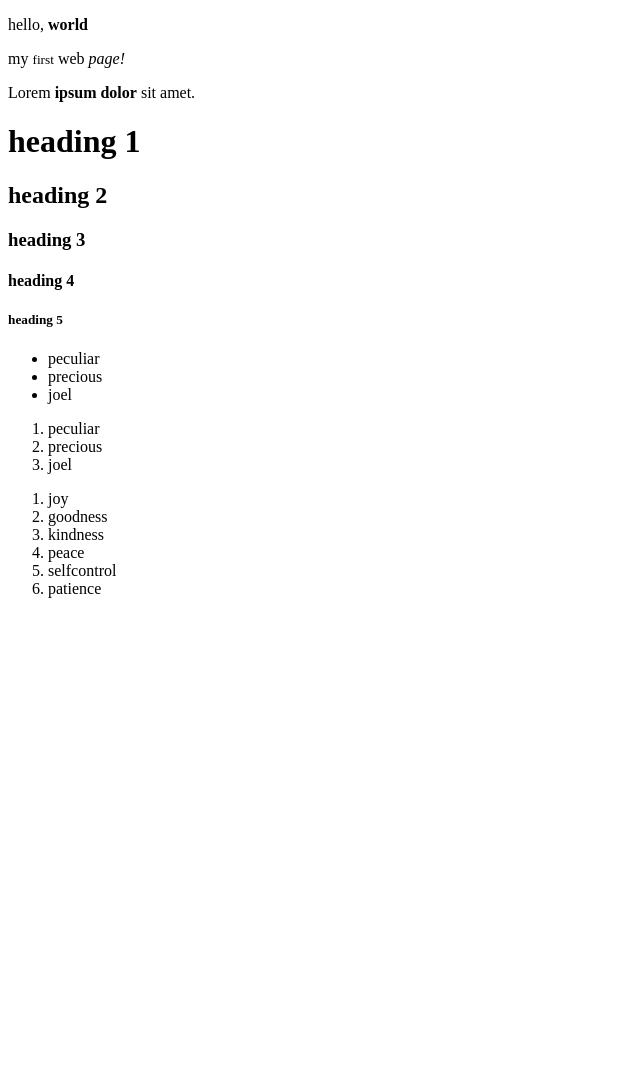
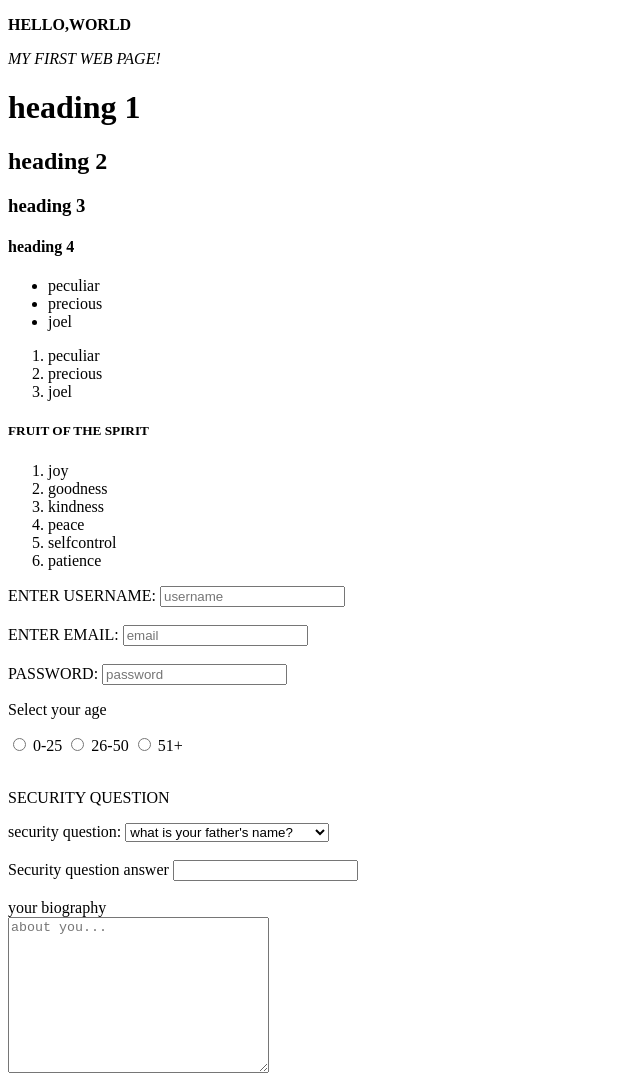
Before and after one commit to lara-p1/css_cheatsheet, a plain HTML site: page index.html in a window 1280 px wide. Shown: the whole page, without its empty margins (0-640 px from the left). Before the commit the page ends 800 px from the top, so only its background shows below. Drawn offline with Linux system fonts and the light colour scheme.

Commit message:
add new input

```diff
--- a/index.html
+++ b/index.html
@@ -5,9 +5,8 @@
   </head>
   <body>
     <div>
-      <p>hello, <strong>world</strong></p>
-      <p>my <small>first</small> web <em>page!</em></p>
-      <p>Lorem <strong>ipsum dolor</strong> sit amet.</p>
+      <p><strong>HELLO,WORLD</strong></p>
+      <p><em>MY FIRST WEB PAGE!</em></p>
     </div>
 
     <div>
@@ -15,7 +14,6 @@
       <h2>heading 2</h2>
       <h3>heading 3</h3>
       <h4>heading 4</h4>
-      <h5>heading 5</h5>
     </div>
 
     <div>
@@ -34,6 +32,7 @@
       </ol>
     </div>
     <div>
+      <h5>FRUIT OF THE SPIRIT</h5>
       <ol>
         <li>joy</li>
         <li>goodness</li>
@@ -43,5 +42,54 @@
         <li>patience</li>
       </ol>
     </div>
+
+    <form>
+      <label for="username">ENTER USERNAME:</label>
+      <input type="text" id="usernmae" name="username" placeholder="username" />
+      <br /><br />
+      <label for="email">ENTER EMAIL:</label>
+      <input type="email" id="email" name="email" placeholder="email" />
+      <br /><br />
+      <label for="password">PASSWORD:</label>
+      <input
+        type="password"
+        id="password"
+        name="password"
+        placeholder="password"
+      />
+
+      <p>Select your age</p>
+      <input type="radio" name="age" value"0.25" id="option-1">
+      <label for="option-1">0-25</label>
+      <input type="radio" name="age" value"26-50" id="option-2">
+      <label for="option-2">26-50</label>
+      <input type="radio" name="age" value"51+" id="option-3">
+      <label for="option-3">51+</label>
+
+      <br /><br />
+      <p>SECURITY QUESTION</p>
+      <label for="question">security question:</label>
+      <select name="question" id="question">
+        <option value="q1">what is your father's name?</option>
+        <option value="q2">what is your favorite colour?</option>
+        <option value="q3">what is your best friend name?</option>
+      </select>
+
+      <br /><br />
+
+      <label for="answer">Security question answer</label>
+      <input type="text" id="answer" name="answer" />
+
+      <br /><br />
+
+      <label for="biography">your biography</label><br />
+      <textarea
+        name="biography"
+        id="biography"
+        cols="30"
+        rows="10"
+        placeholder="about you..."
+      ></textarea>
+    </form>
   </body>
 </html>
```
